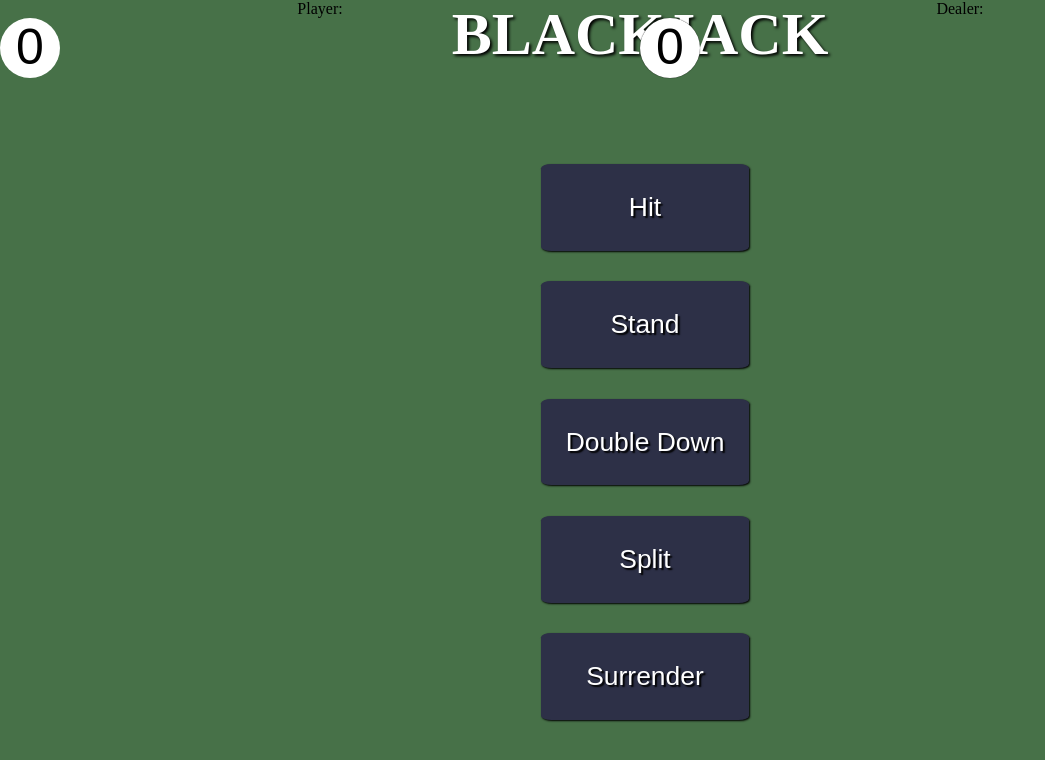
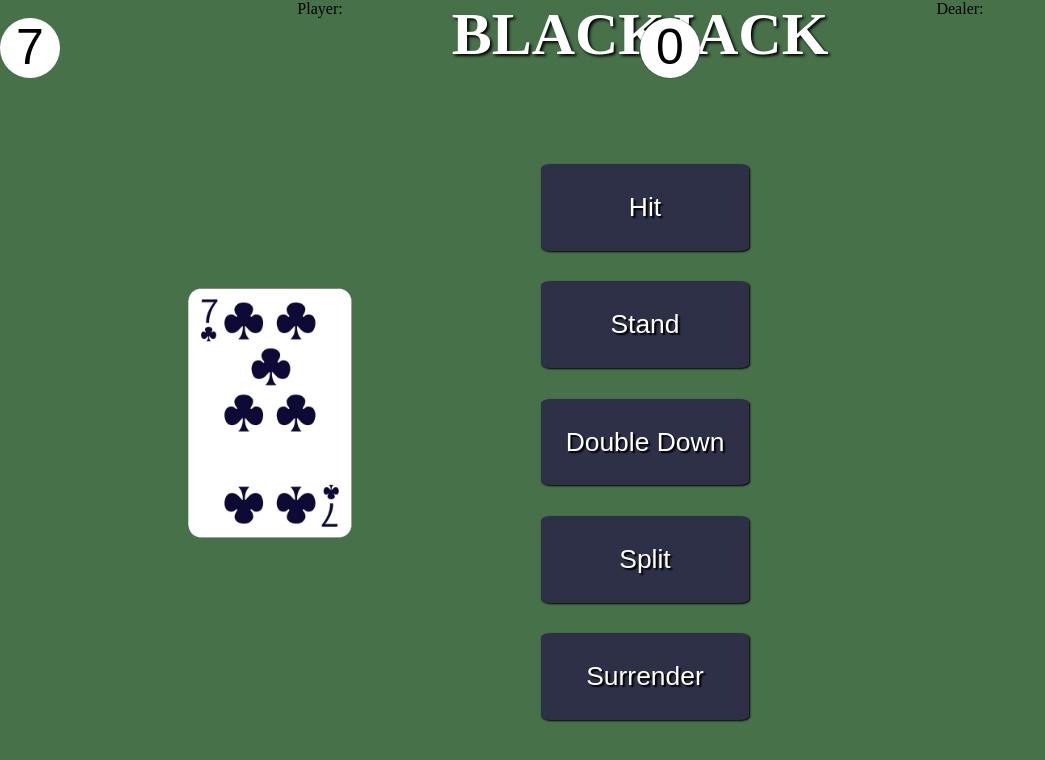
Before and after one commit to JendrikGit/TypeScriptAssignment-Blackjack, a website with bundled scripts: page index.html in a window 1280 px wide. Both pictures are taken after a click on the button "Hit". Shown: the whole page, without its empty margins (0-1045 px from the left). Built offline with nearby package versions, Linux system fonts and the light colour scheme; files whose address does not match are found by name.

Commit message:
Cards div

```diff
--- a/Stylesheet.css
+++ b/Stylesheet.css
@@ -41,11 +41,23 @@ body {
 
 
 }
+#Playercardsurface {
+    margin-top: 200px;
+  margin-right: 100px;
 
+}
 
-#PlayerSide div img{
+#Playercardsurface img{
 padding: 10px;
 object-fit: contain;
+height: 250px;
+
+}
+
+#Croupiercardsurface{
+    margin-top: 300px;
+    margin-left: 400px;
+
 
 }
 
@@ -76,12 +88,6 @@ object-fit: contain;
 
 }
 
-
-#Playercardsurface {
-    margin-top: 300px;
-    margin-left: 400px;
-
-}
 
 #Croupiercardsurface{
     margin-top: 300px;
--- a/index.html
+++ b/index.html
@@ -24,7 +24,7 @@
 <span id="PlayerTitel" >Player:</span>
             <div id="PlayerWertBJ">0</div>
             <div id="Playercardsurface">
-                <div class="Card"></div>
+
 
             </div>
             <div class="EinsatzSpieler"></div>
@@ -34,7 +34,7 @@
             <span id="CroupierTitel" >Dealer:</span>
             <div class="CroupierWertBJ">0</div>
             <div id="Croupiercardsurface">
-                <div class="Card"></div>
+
             </div>
         </div>
     </div>
--- a/src/index.ts
+++ b/src/index.ts
@@ -165,9 +165,10 @@ function randomcard() {
 function showCardPlayer(card: string, activePlayer: IPlayer){
   if(activePlayer["score"] <= 21){
     let cardImage = document.createElement("img");
-    cardImage.src = `Playingcards/${card}.png`;
+    console.log(cardImage)
+    cardImage.src = `TestCards/${card}.png`;
    // cardImage.style = `width: ${widthSize()}; height:${heightSize()};`;
-    const Picsurface = document.getElementById(activePlayer["div"])as HTMLDivElement;
+    const Picsurface = document.querySelector(activePlayer["div"])as HTMLDivElement;
     Picsurface.appendChild(cardImage);
 
   }
@@ -177,9 +178,11 @@ function showCardPlayer(card: string, activePlayer: IPlayer){
   function showCardDealer(card: string, activePlayer: IDealer){
     if(activePlayer["score"] <= 21){
       let cardImage = document.createElement("img")as HTMLImageElement;
+      //console.log(cardImage)
       cardImage.src = `TestCards/${card}.png`;
      // cardImage.style = `width: ${widthSize()}; height:${heightSize()};`;
       const Picsurface = document.getElementById(activePlayer["div"])as HTMLDivElement;
+      console.log(Picsurface)
       Picsurface.appendChild(cardImage);
 
     }
```
